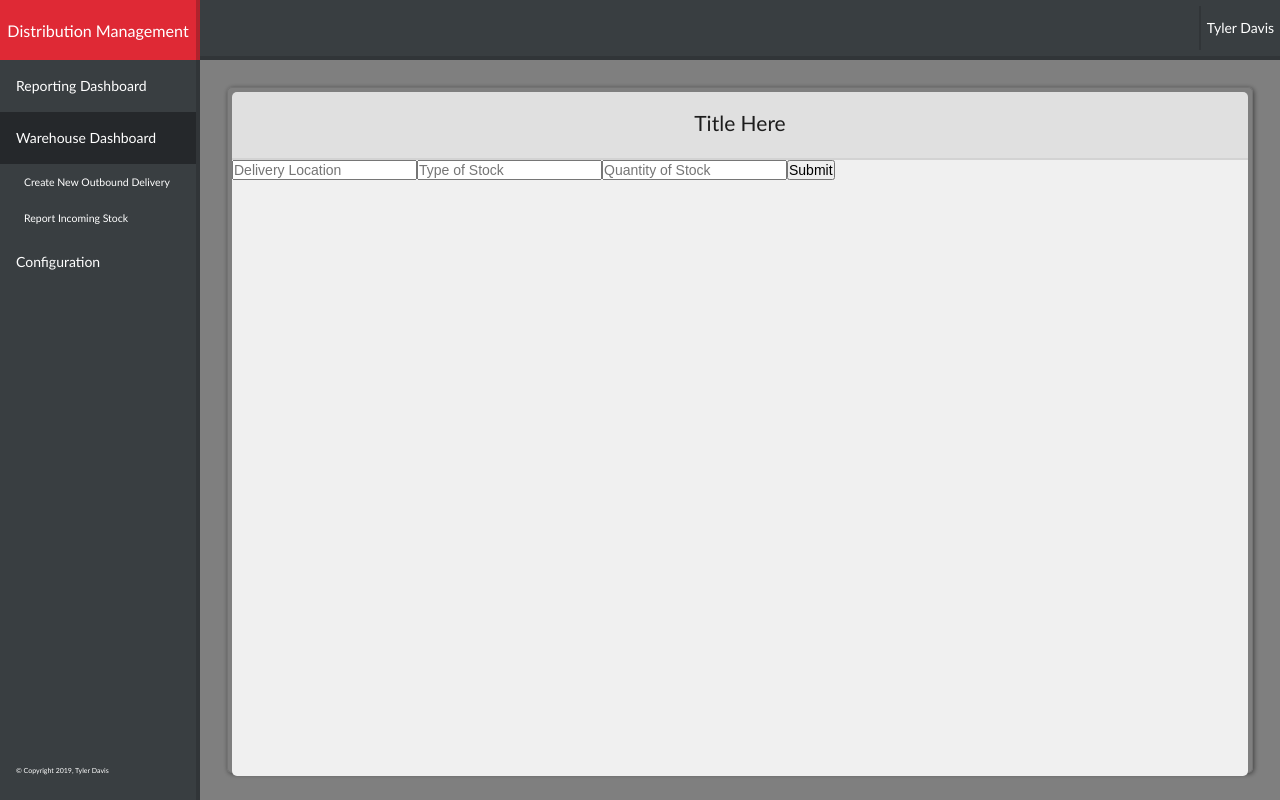
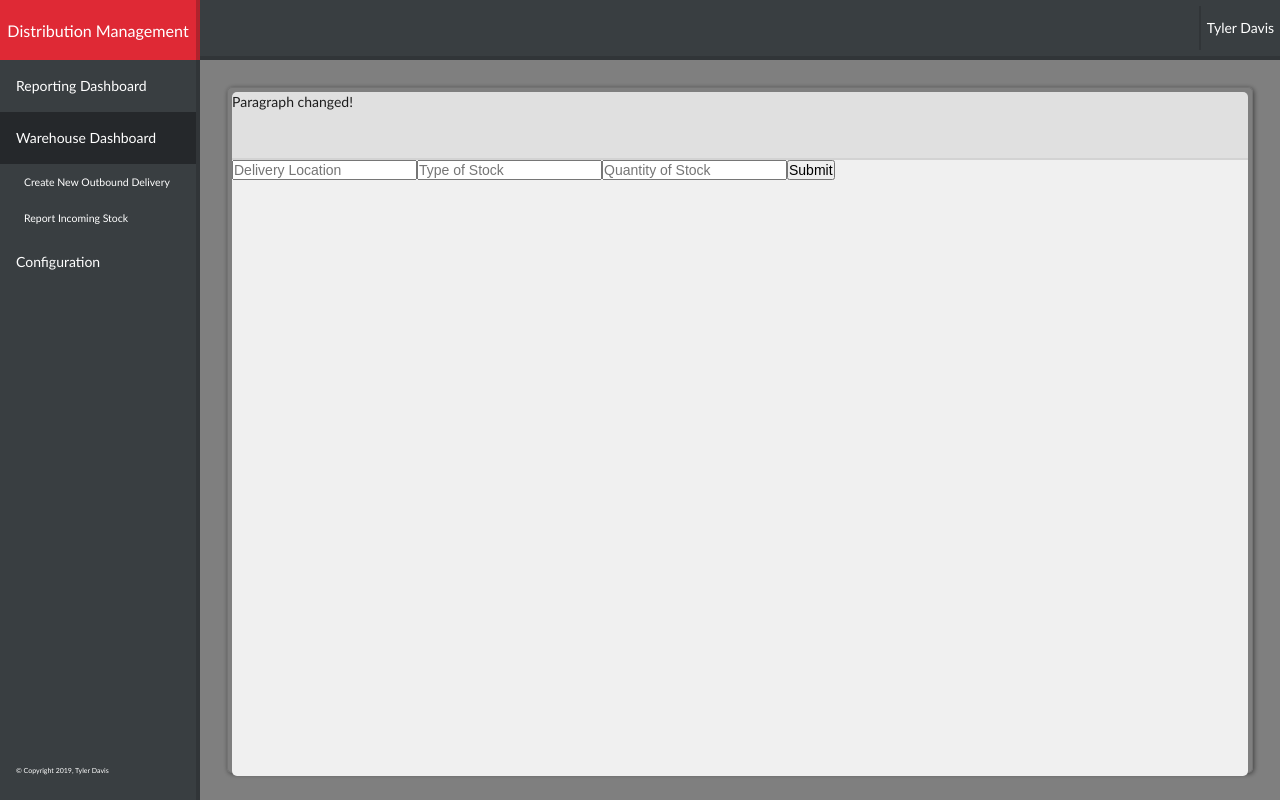
Before and after one commit to AttemptedCollective/Accessible-Warehouse, a website: page src/warehouse.html in a window 1280 px wide. Both pictures are taken after a click on the link "Create New Outbound Delivery". Shown: the top 800 px of the page. Drawn offline with nearby package versions, Linux system fonts and the light colour scheme; no server answers.

```diff
--- a/src/assets/js/warehouse.js
+++ b/src/assets/js/warehouse.js
@@ -156,6 +156,7 @@
 
 createNewOutboundDeliveryButton.addEventListener('click', () => {
   if (overlay.classList.contains('hidden')) {
+    document.getElementById("overlayTitle").innerHTML = "Paragraph changed!";
     overlayForm.appendChild(createFormElement('input', "", "Delivery Location"));
     overlayForm.appendChild(createFormElement('input', "", "Type of Stock"));
     overlayForm.appendChild(createFormElement('input', "", "Quantity of Stock"));
--- a/src/warehouse.html
+++ b/src/warehouse.html
@@ -35,7 +35,7 @@
     <holder><displayArea>
     </displayArea></holder>
     <overlay id="overlay" class="hidden">
-        <overlayTitle><p align="center">Title Here</p></overlayTitle>
+        <overlayTitle id="overlayTitle"><p align="center">Title Here</p></overlayTitle>
         <overlayOptions>
             <form id="overlayForm" action=""></form>
         </overlayOptions>
```
